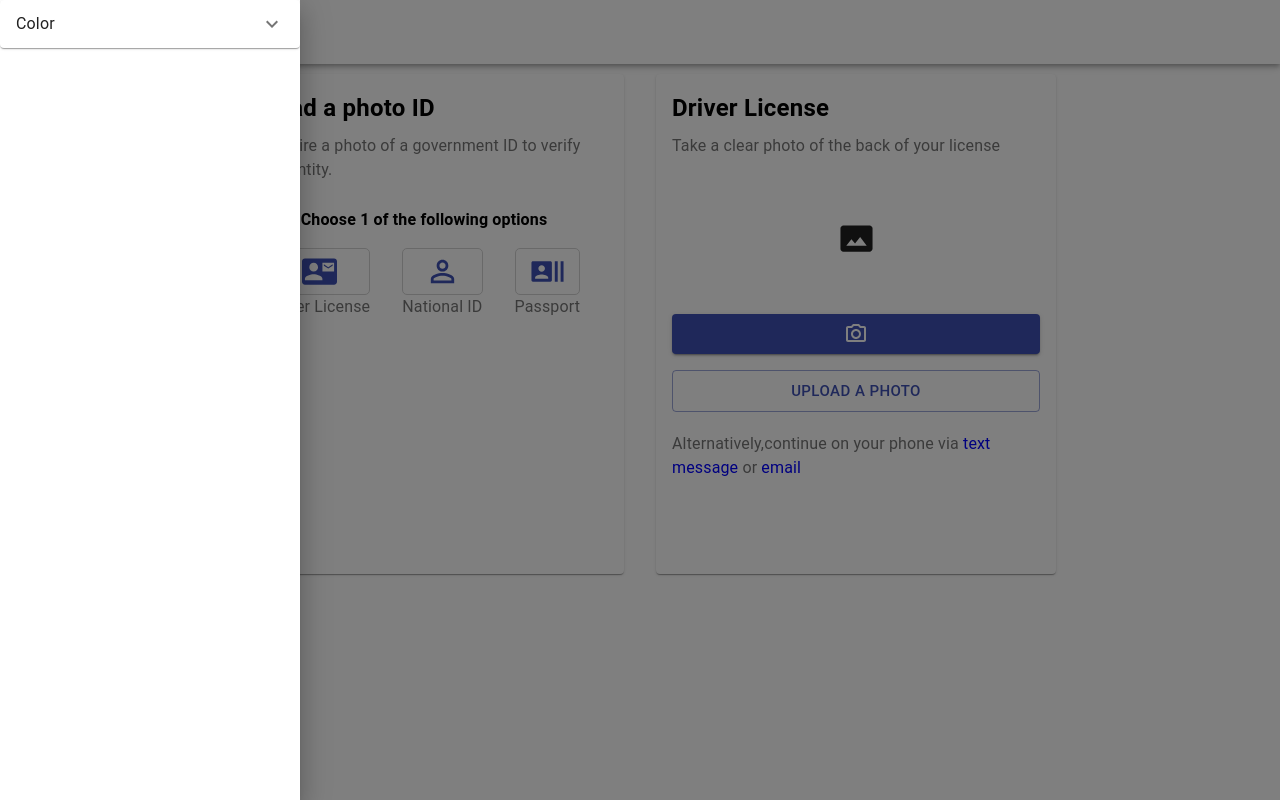
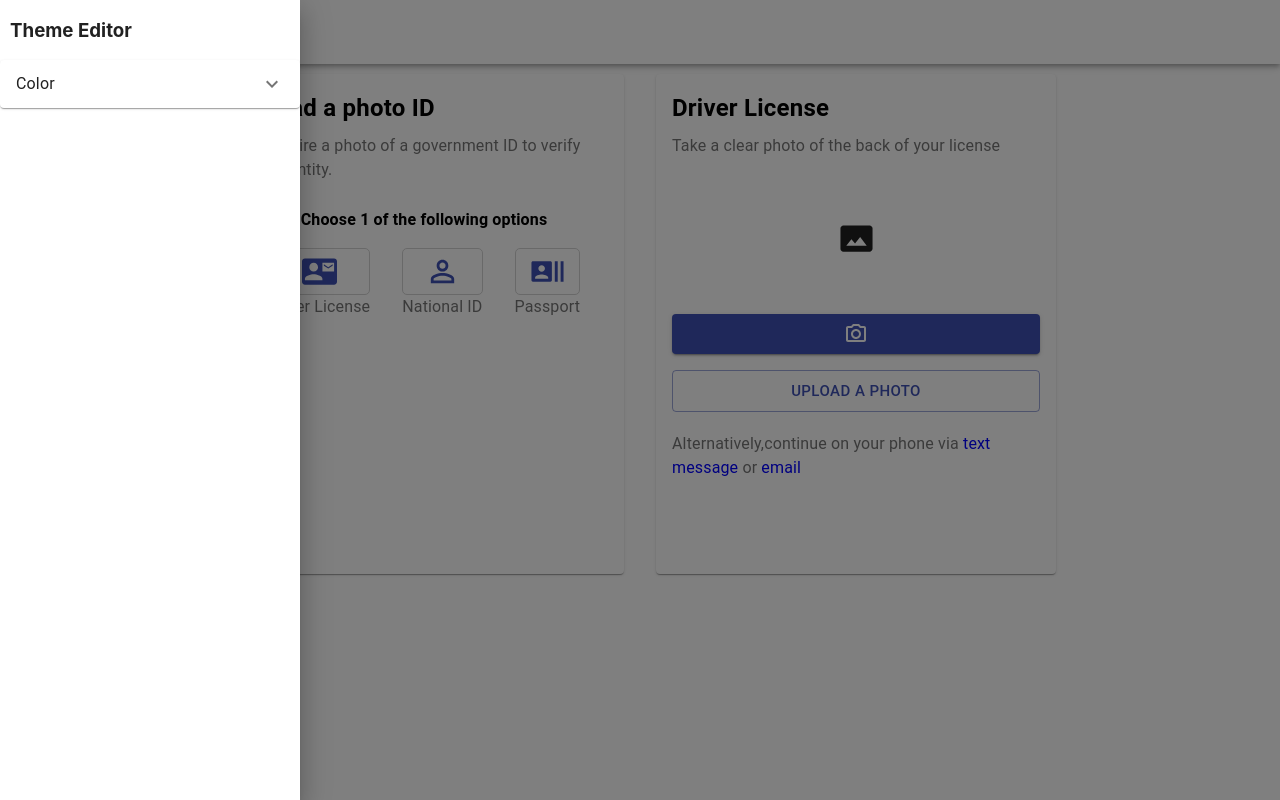
Before and after one commit to harshitshah27/theme-editor, a React (Create React App) app: page / in a window 1280 px wide. Both pictures are taken after a click on the button 36 px from the left and 32 px from the top of the page. Built offline with nearby package versions, Linux system fonts and the light colour scheme.

Commit message:
side bar changes

```diff
--- a/src/Components/SideBar.js
+++ b/src/Components/SideBar.js
@@ -41,6 +41,8 @@ export default function TemporaryDrawer() {
   };
 
   const list = () => (
+    <>
+      <h3 style={{ paddingLeft: 10 }}>Theme Editor</h3>
       <div className={classes.list}>
         <Accordion>
           <AccordionSummary
@@ -51,7 +53,10 @@ export default function TemporaryDrawer() {
             <Typography className={classes.heading}>Color</Typography>
           </AccordionSummary>
           <AccordionDetails>
-          <ColorPicker setColor={setPrimaryColor} buttonTitle="Primary Color" />
+            <ColorPicker
+              setColor={setPrimaryColor}
+              buttonTitle="Primary Color"
+            />
             <div style={{ paddingLeft: 38 }}>
               <div
                 style={{
@@ -81,6 +86,7 @@ export default function TemporaryDrawer() {
           </AccordionDetails>
         </Accordion>
       </div>
+    </>
   );
   return (
     <>
```
Lines whose indentation alone changed are shown as unchanged.
